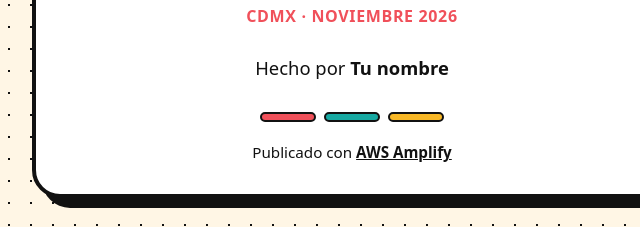
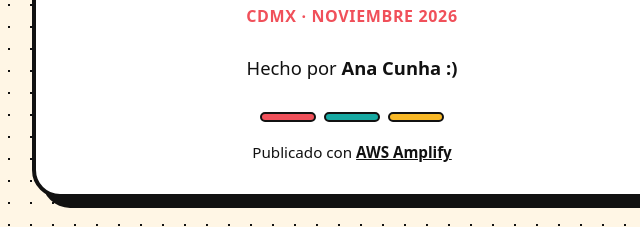
Before and after one commit to QuantumEdu/nerdearla-mx-aws, a plain HTML site: page index.html in a window 1280 px wide. Shown: the part 446-673 px from the top of the page, 288-928 px from the left. Drawn offline with Linux system fonts and the light colour scheme.

Commit message:
Update author name in index.html

```diff
--- a/index.html
+++ b/index.html
@@ -17,7 +17,7 @@
       <p class="meta">CDMX · Noviembre 2026</p>
 
       <!-- Cambia "Tu nombre" por tu nombre, haz commit y mira cómo Amplify vuelve a publicar tu página -->
-      <p class="by">Hecho por <strong>Tu nombre</strong></p>
+      <p class="by">Hecho por <strong>Ana Cunha :)</strong></p>
 
       <div class="stripes" aria-hidden="true"><span></span><span></span><span></span></div>
 
```
